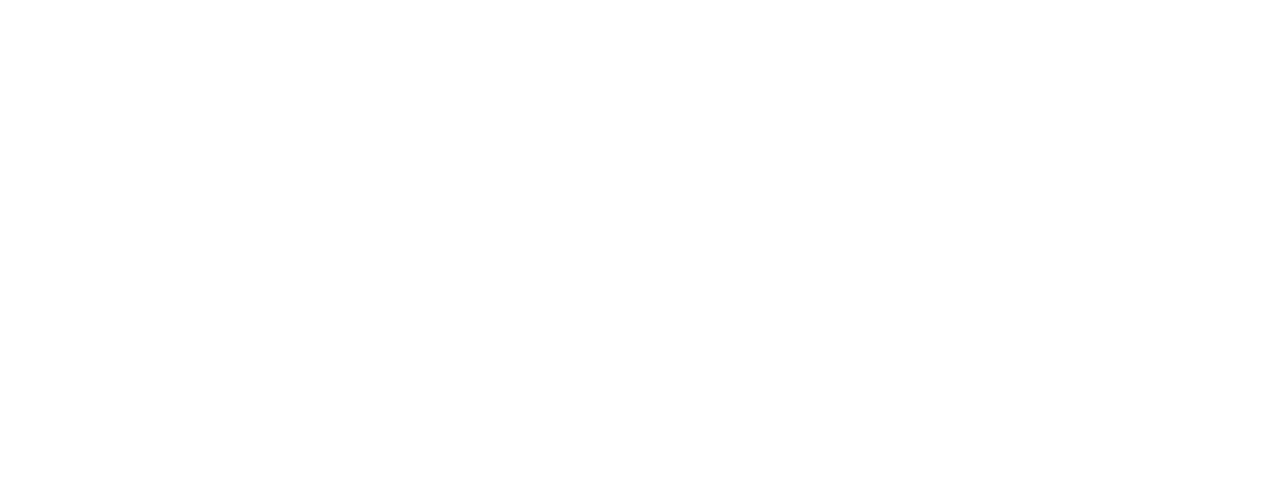
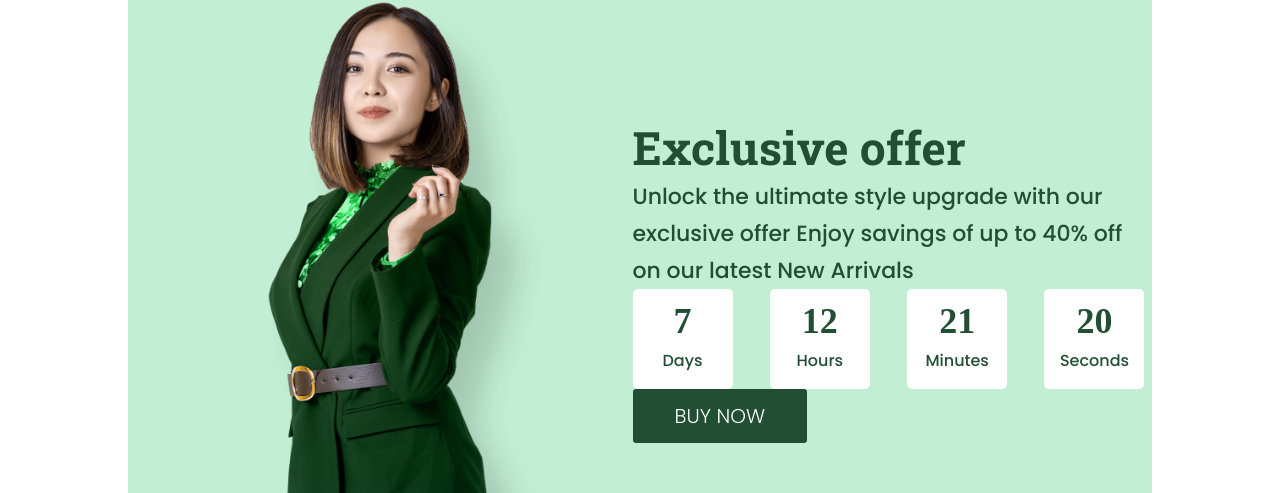
Before and after one commit to mertcancaglayan/angular-e-commerce, an Angular app: page / in a window 1280 px wide. Shown: the part 2523-3016 px from the top of the page. Built offline with nearby package versions, Linux system fonts and the light colour scheme.

Commit message:
add offer-section, count down

```diff
--- a/src/app/components/home/best-selling-section/best-selling-section.component.scss
+++ b/src/app/components/home/best-selling-section/best-selling-section.component.scss
@@ -25,7 +25,7 @@
 
   .cards-container {
     margin: 80px 0 0;
-    width: 60%;
+    width: 80%;
     .cards {
       display: flex;
       flex-direction: row;
--- a/src/app/components/home/home.component.html
+++ b/src/app/components/home/home.component.html
@@ -2,3 +2,4 @@
 <app-banner></app-banner>
 <app-best-selling-section></app-best-selling-section>
 <app-our-products-section></app-our-products-section>
+<app-offer-section></app-offer-section>
--- a/src/app/components/home/home.component.ts
+++ b/src/app/components/home/home.component.ts
@@ -3,11 +3,12 @@
 import { BannerComponent } from "./banner/banner.component";
 import { BestSellingSectionComponent } from "./best-selling-section/best-selling-section.component";
 import { OurProductsSectionComponent } from "./our-products-section/our-products-section.component";
+import { OfferSectionComponent } from "./offer-section/offer-section.component";
 
 @Component({
   selector: 'app-home',
   standalone: true,
-  imports: [HeaderComponent, BannerComponent, BestSellingSectionComponent, OurProductsSectionComponent],
+  imports: [HeaderComponent, BannerComponent, BestSellingSectionComponent, OurProductsSectionComponent, OfferSectionComponent],
   templateUrl: './home.component.html',
   styleUrl: './home.component.scss',
 })
--- /dev/null
+++ b/src/app/components/home/offer-section/offer-section.component.html
@@ -0,0 +1,33 @@
+<section class="offer-section">
+  <div class="offer-banner">
+    <div class="offer-banner-img">
+      <img src="../../../../assets/images/banner-img.png" alt="" />
+    </div>
+    <div class="offer-content">
+      <h3>Exclusive offer</h3>
+      <p>
+        Unlock the ultimate style upgrade with our exclusive offer Enjoy savings
+        of up to 40% off on our latest New Arrivals
+      </p>
+      <div class="countdown">
+        <div class="time-box">
+          <span>{{ days }}</span>
+          <p>Days</p>
+        </div>
+        <div class="time-box">
+          <span>{{ hours }}</span>
+          <p>Hours</p>
+        </div>
+        <div class="time-box">
+          <span>{{ minutes }}</span>
+          <p>Minutes</p>
+        </div>
+        <div class="time-box">
+          <span>{{ seconds }}</span>
+          <p>Seconds</p>
+        </div>
+      </div>
+      <button id="offer-button">Buy now</button>
+    </div>
+  </div>
+</section>
--- /dev/null
+++ b/src/app/components/home/offer-section/offer-section.component.scss
@@ -0,0 +1,95 @@
+section.offer-section {
+  height: 100vh;
+  width: 100%;
+  display: flex;
+  flex-direction: column;
+  align-items: center;
+  justify-content: space-around;
+
+  .offer-banner {
+    display: flex;
+    align-items: center;
+    justify-content: space-around;
+    width: 80%;
+    height: 80%;
+    background-color: #c2efd4;
+
+    .offer-banner-img {
+      width: 482px;
+      height: 596px;
+      img {
+        width: 100%;
+        height: 100%;
+      }
+    }
+
+    .offer-content {
+      display: flex;
+      flex-direction: column;
+      justify-content: space-evenly;
+      height: 50%;
+      width: 50%;
+
+      h3 {
+        font-family: "Roboto Slab";
+        font-weight: 700;
+        font-size: 46px;
+        line-height: 61px;
+        color: #224f34;
+      }
+
+      p {
+        font-family: "Poppins";
+        font-weight: 500;
+        font-size: 22px;
+        line-height: 37px;
+        color: #224f34;
+      }
+
+      .countdown {
+        display: flex;
+        justify-content: space-between;
+        width: 100%;
+
+        .time-box {
+          display: flex;
+          flex-direction: column;
+          justify-content: center;
+          align-items: center;
+          background-color: #fff;
+          border-radius: 5px;
+          width: 100px;
+          height: 100px;
+
+          span {
+            font-size: 36px;
+            font-weight: bold;
+            color: #224f34;
+          }
+
+          p {
+            font-size: 16px;
+            color: #224f34;
+          }
+        }
+      }
+
+      button#offer-button {
+        background: #224f34;
+        width: max-content;
+        color: #ffffff;
+        box-sizing: border-box;
+        padding: 10px 40px;
+        gap: 10px;
+        border: 2px solid #224f34;
+        border-radius: 3px;
+        cursor: pointer;
+        font-family: "Poppins";
+        font-weight: 300;
+        font-size: 20px;
+        line-height: 30px;
+        text-transform: uppercase;
+      }
+    }
+  }
+}
--- /dev/null
+++ b/src/app/components/home/offer-section/offer-section.component.ts
@@ -0,0 +1,57 @@
+import { Component, OnInit, OnDestroy } from '@angular/core';
+
+@Component({
+  selector: 'app-offer-section',
+  standalone: true,
+  templateUrl: './offer-section.component.html',
+  styleUrls: ['./offer-section.component.scss'],
+})
+export class OfferSectionComponent implements OnInit, OnDestroy {
+  days: number = 0;
+  hours: number = 0;
+  minutes: number = 0;
+  seconds: number = 0;
+
+  private countdownDate = new Date('Sep 30, 2024 23:59:59').getTime();
+  private intervalId: number | undefined;
+
+  ngOnInit() {
+    this.startCountdown();
+  }
+
+  startCountdown() {
+    if (typeof window !== 'undefined') {
+      const updateCountdown = () => {
+        const now = new Date().getTime();
+        const distance = this.countdownDate - now;
+
+        if (distance < 0) {
+          if (this.intervalId) {
+            clearInterval(this.intervalId);
+          }
+          this.days = 0;
+          this.hours = 0;
+          this.minutes = 0;
+          this.seconds = 0;
+          return;
+        }
+
+        this.days = Math.floor(distance / (1000 * 60 * 60 * 24));
+        this.hours = Math.floor(
+          (distance % (1000 * 60 * 60 * 24)) / (1000 * 60 * 60)
+        );
+        this.minutes = Math.floor((distance % (1000 * 60 * 60)) / (1000 * 60));
+        this.seconds = Math.floor((distance % (1000 * 60)) / 1000);
+      };
+
+      updateCountdown();
+      this.intervalId = window.setInterval(updateCountdown, 1000);
+    }
+  }
+
+  ngOnDestroy() {
+    if (this.intervalId) {
+      clearInterval(this.intervalId);
+    }
+  }
+}
--- a/src/app/components/home/our-products-section/our-products-section.component.scss
+++ b/src/app/components/home/our-products-section/our-products-section.component.scss
@@ -16,7 +16,7 @@
   }
 
   .categories-container {
-    width: 50%;
+    width: 60%;
     ul {
       list-style: none;
       display: flex;
@@ -40,13 +40,13 @@
   .products-container {
     display: flex;
     justify-content: center;
-    width: 60%;
+    width: 80%;
     .products {
       justify-content: center;
       width: 100%;
-      display: flex;
-      gap: 50px;
-      flex-wrap: wrap;
+      display: grid;
+      grid-template-columns: repeat(4, 200px);
+      justify-content: space-between;
     }
   }
 }
```
Also changed, not shown: 1 other file (tests, documents, lock files or other folders).
